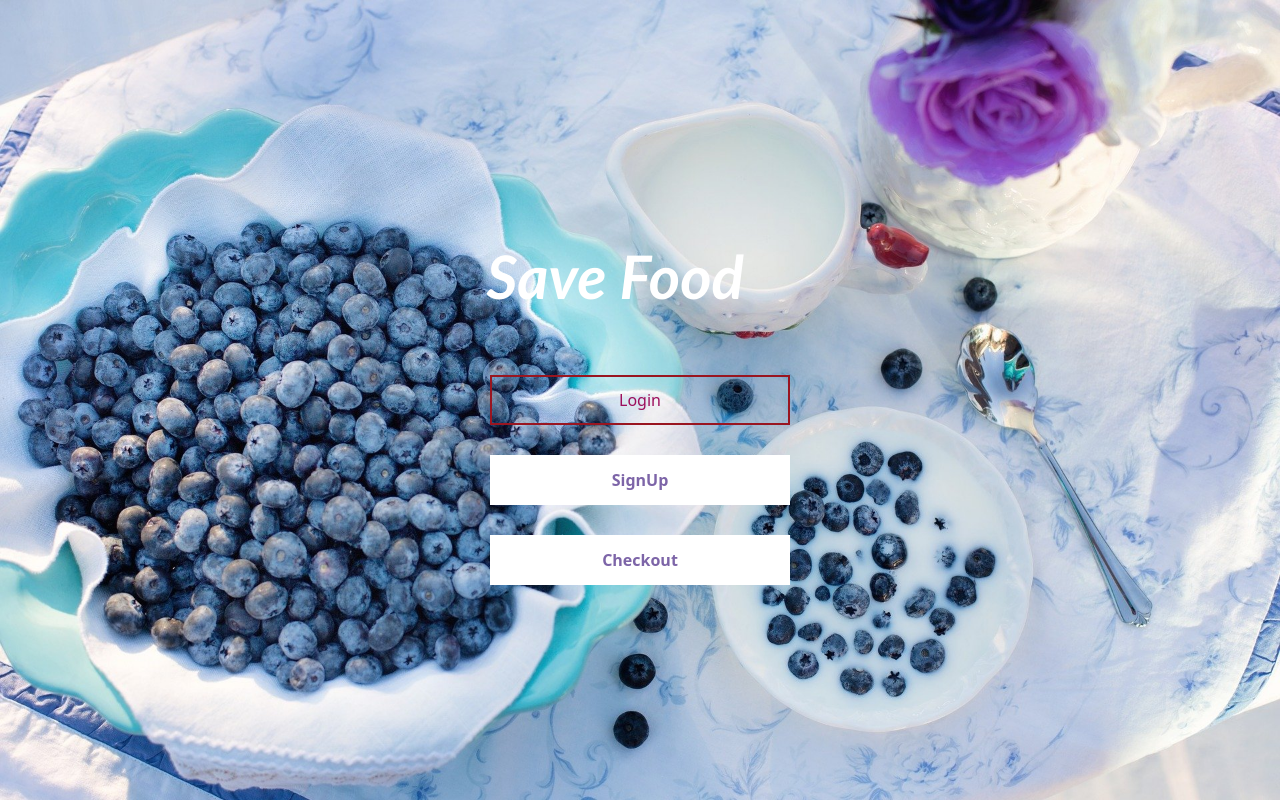
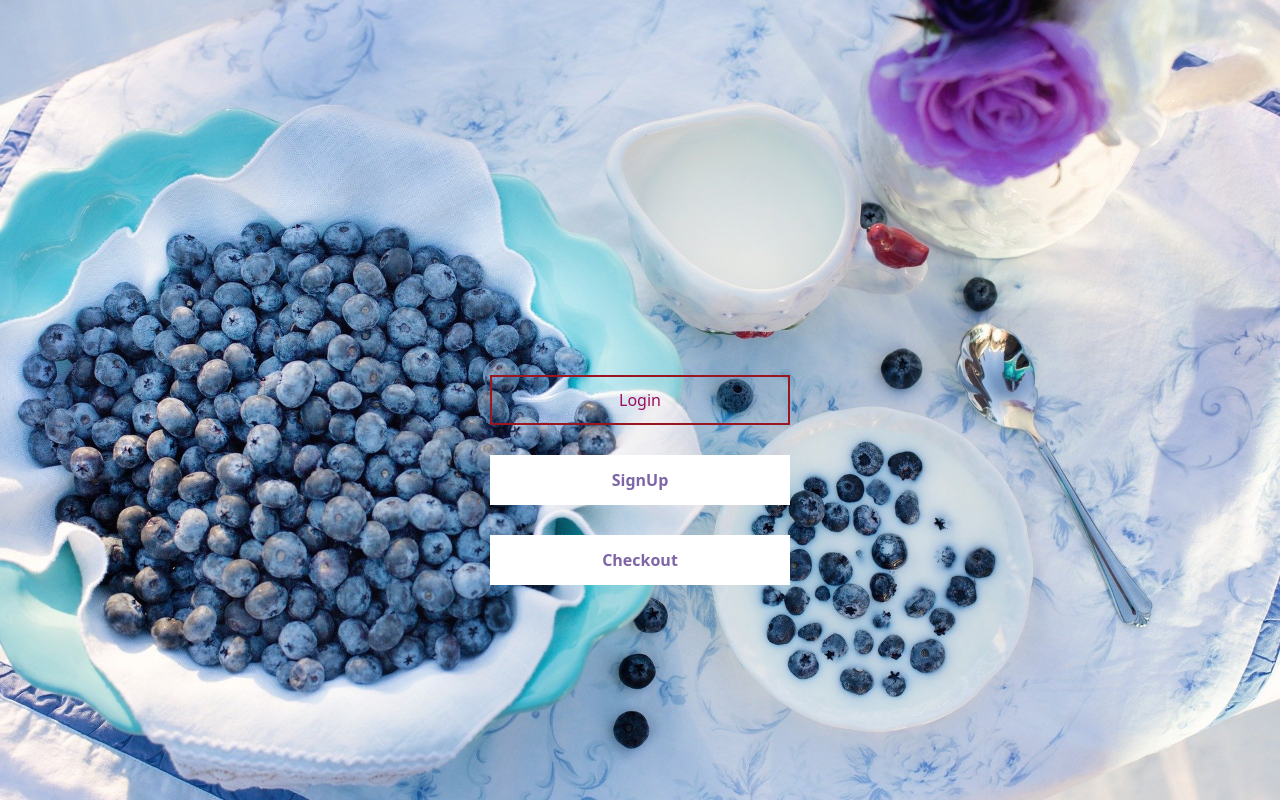
Before and after one commit to AndrewQTUD/AQ_FYP, a Flask app: page / in a window 1280 px wide. Run offline with Flask 2, Linux system fonts and the light colour scheme; some libraries are stand-ins or nearby versions.

Commit message:
Added some cosmetic changes

```diff
--- a/templates/Home.html
+++ b/templates/Home.html
@@ -6,7 +6,6 @@
 
 {% block body %}
 <div class="pg">
-        <h1 class="mainheading">Save Food</h1>
         <button class="outlinebtncenter" id="login">Login</button>
         <button class="filledbtncenter" id="signup">SignUp</button>
         <button type="button" class="checkoutbtncenter" data-bs-toggle="modal" data-bs-target="#exampleModal"
--- a/templates/cart.html
+++ b/templates/cart.html
@@ -92,6 +92,8 @@
 
     }
 
+
+
 </script>
 
 {% endblock %}
--- a/templates/qrcode.html
+++ b/templates/qrcode.html
@@ -11,6 +11,7 @@
     <img src="/static/images/qrcode.png" style="width: 30%; height: 50%;"/>
     <form style="width: 20%;">
         <a href=# id=test><button type="button" class="btn btn-outline-danger" style="width: 105%; margin-top: 10px; font-weight: bold;">Download</button></a>
+        <!--<button  class="filledbtn" style="width: 105%;" id="Checkout">Checkout</button> -->
     </form>
 </div>
 
@@ -31,5 +32,9 @@
             return false;
           });
         });
+
+        //document.getElementById("Checkout").onclick = function (){
+        //window.location.href = "http://127.0.0.1:5000/";
+    }
 </script>
 {% endblock %}
```
Also changed, not shown: static/images/qrcode.png, store.sqlite3.
